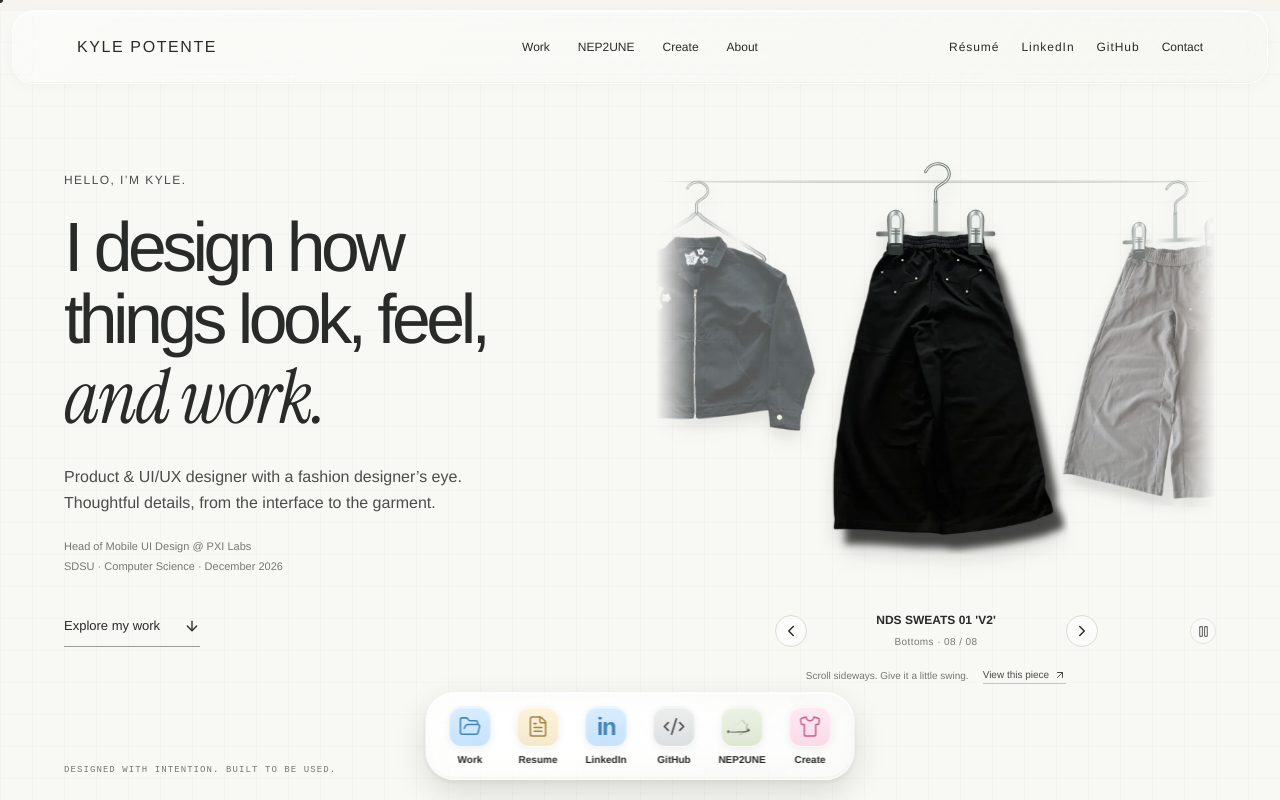
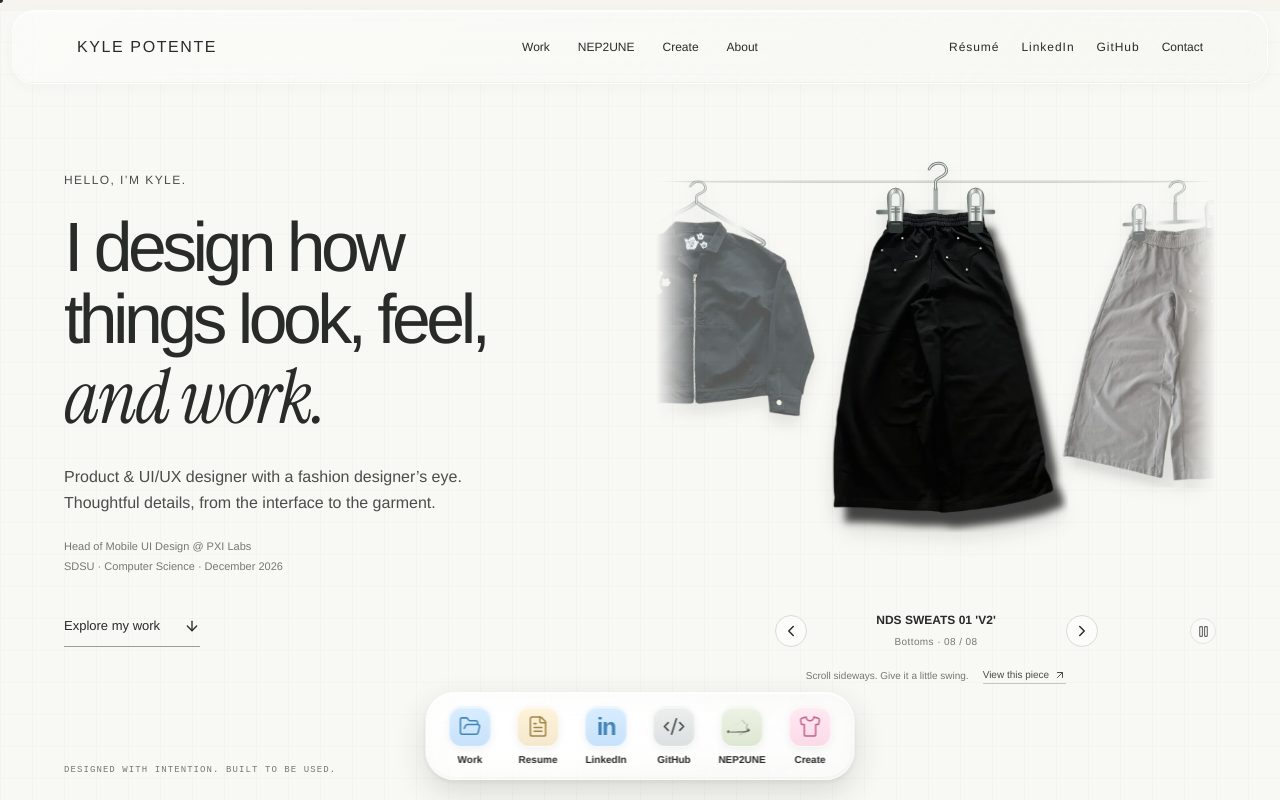
Before and after one commit to kylep16/kyle-portfolio, a React (Vite) app: page / in a window 1280 px wide. Shown: the top 800 px of the page. Built offline with nearby package versions, Linux system fonts and the light colour scheme.

Commit message:
Shorten hanger hooks and lift carousel garments

```diff
--- a/src/App.jsx
+++ b/src/App.jsx
@@ -44,6 +44,7 @@ const SITE = {
    date: ISO. tags: which projects the week touched. note: one line, plain.
    --------------------------------------------------------------------- */
 const CHANGELOG = [
+  { date: "2026-10-04", tags: ["Site", "NEP2UNE"], note: "Shortened the steel hanger hooks and lifted shirts, jackets, and pants closer to the rail. Re-aligned the shoulder wires, neckline layers, and waistband clips with the raised garments." },
   { date: "2026-10-04", tags: ["Site", "NEP2UNE"], note: "Added the official NEP2UNE logo to a dedicated clothing-archive shortcut and made Create open the shirt builder. Restyled the studio, framing moment, and visitor museum with the portfolio’s paper palette, Helvetica controls, rounded panels, and consistent exhibit frames. Kept drawing, stickers, undo/redo, and browser-local saving." },
   { date: "2026-10-04", tags: ["Site", "NEP2UNE"], note: "Switched shirt and jacket hangers to polished steel, preserving each garment’s fitted neckline, foreground layering, and pendulum swing." },
   { date: "2026-10-04", tags: ["Site", "PXI", "NEP2UNE", "Sweat2Swim"], note: "Fitted wooden shoulder hangers and front-facing waistband clips to each carousel garment. Connected the hero copy to product, UI/UX, and fashion design, set the clothing showcase heading in Helvetica, added a sticky case-study side index, and improved mobile dock contrast and touch targets." },
--- a/src/HungGarment.jsx
+++ b/src/HungGarment.jsx
@@ -30,27 +30,29 @@ export default function HungGarment({ product }) {
   const fit = FITS[product.id];
   const pants = product.hanger === 'clip';
   const x = 160 - fit.width * fit.center;
-  const y = pants ? 84 : 78;
-  const clipY = fit.clipY || 92;
+  const y = pants ? 60 : 58;
+  const clipY = (fit.clipY || 92) - 24;
   const clips = fit.clips?.map(position => x + position * fit.width);
+  const shoulderShape = 'M160 34Q156 36 152 40L75 83Q69 89 81 89H239Q251 89 245 83L168 40Q164 36 160 34Z';
+  const hookShape = 'M160 35V27C160 22 172 22 172 15C172 5 158 4 153 13';
   return <svg className="rail-outfit" viewBox="0 0 320 460" role="img" aria-labelledby={`${uid}-title`} data-material="steel">
     <title id={`${uid}-title`}>{product.catalogName} on a steel {pants ? 'clip' : 'shoulder'} hanger</title>
     <defs>
       <linearGradient id={`${uid}-metal`} x1="0" y1="0" x2="1" y2="0"><stop stopColor="#626c69" /><stop offset=".3" stopColor="#f5f7f4" /><stop offset=".55" stopColor="#939c98" /><stop offset=".8" stopColor="#f1f3ee" /><stop offset="1" stopColor="#6b7470" /></linearGradient>
       <g id={shoulder} fill="none" strokeLinecap="round" strokeLinejoin="round">
-        <path d="M160 48Q156 50 152 55L75 104Q69 111 81 111H239Q251 111 245 104L168 55Q164 50 160 48Z" stroke={metal} strokeWidth="5" />
-        <path d="M160 48Q156 50 152 55L75 104Q69 111 81 111H239Q251 111 245 104L168 55Q164 50 160 48Z" stroke="#eef2ef" strokeWidth="1.2" opacity=".8" />
+        <path d={shoulderShape} stroke={metal} strokeWidth="5" />
+        <path d={shoulderShape} stroke="#eef2ef" strokeWidth="1.2" opacity=".8" />
       </g>
-      {!pants && <clipPath id={`${uid}-neck`}><path d={`M${160 - fit.neck} 46H${160 + fit.neck}V80Q160 99 ${160 - fit.neck} 80Z`} /></clipPath>}
+      {!pants && <clipPath id={`${uid}-neck`}><path d={`M${160 - fit.neck} 32H${160 + fit.neck}V60Q160 79 ${160 - fit.neck} 60Z`} /></clipPath>}
     </defs>
     <g data-layer="behind">
-      {pants ? <path d={`M${clips[0] - 19} ${clipY - 8}H${clips[1] + 19}M160 48V${clipY - 8}`} fill="none" stroke={metal} strokeWidth="5" strokeLinecap="round" /> : <use href={`#${shoulder}`} />}
+      {pants ? <path d={`M${clips[0] - 19} ${clipY - 8}H${clips[1] + 19}M160 35V${clipY - 8}`} fill="none" stroke={metal} strokeWidth="5" strokeLinecap="round" /> : <use href={`#${shoulder}`} />}
     </g>
     <image className="rail-garment-image" href={product.image} x={x} y={y} width={fit.width} height={fit.height} preserveAspectRatio="none" />
     <g className="hanger-front" data-layer="front">
       {!pants && <use href={`#${shoulder}`} clipPath={`url(#${uid}-neck)`} />}
-      <path d="M160 49V37C160 30 175 29 175 19C175 5 155 3 149 16" fill="none" stroke="#727c77" strokeWidth="3.2" strokeLinecap="round" />
-      <path d="M160 48V37C160 30 175 29 175 19C175 5 155 3 149 16" fill="none" stroke="#e5e9e2" strokeWidth="1.2" strokeLinecap="round" />
+      <path d={hookShape} fill="none" stroke="#727c77" strokeWidth="3.2" strokeLinecap="round" />
+      <path d={hookShape} fill="none" stroke="#e5e9e2" strokeWidth="1.2" strokeLinecap="round" />
       {pants && clips.map((position, index) => <Clip key={index} x={position} y={clipY} metal={metal} />)}
     </g>
   </svg>;
```
